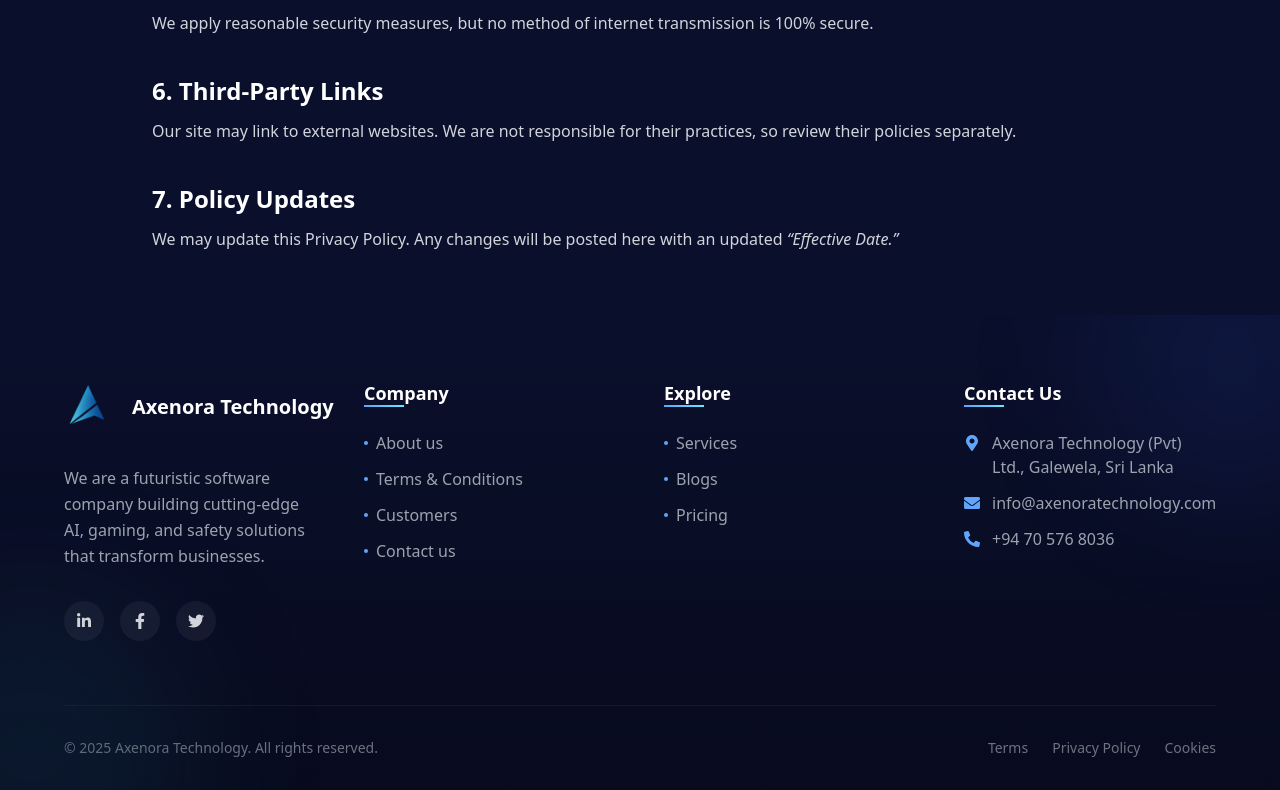
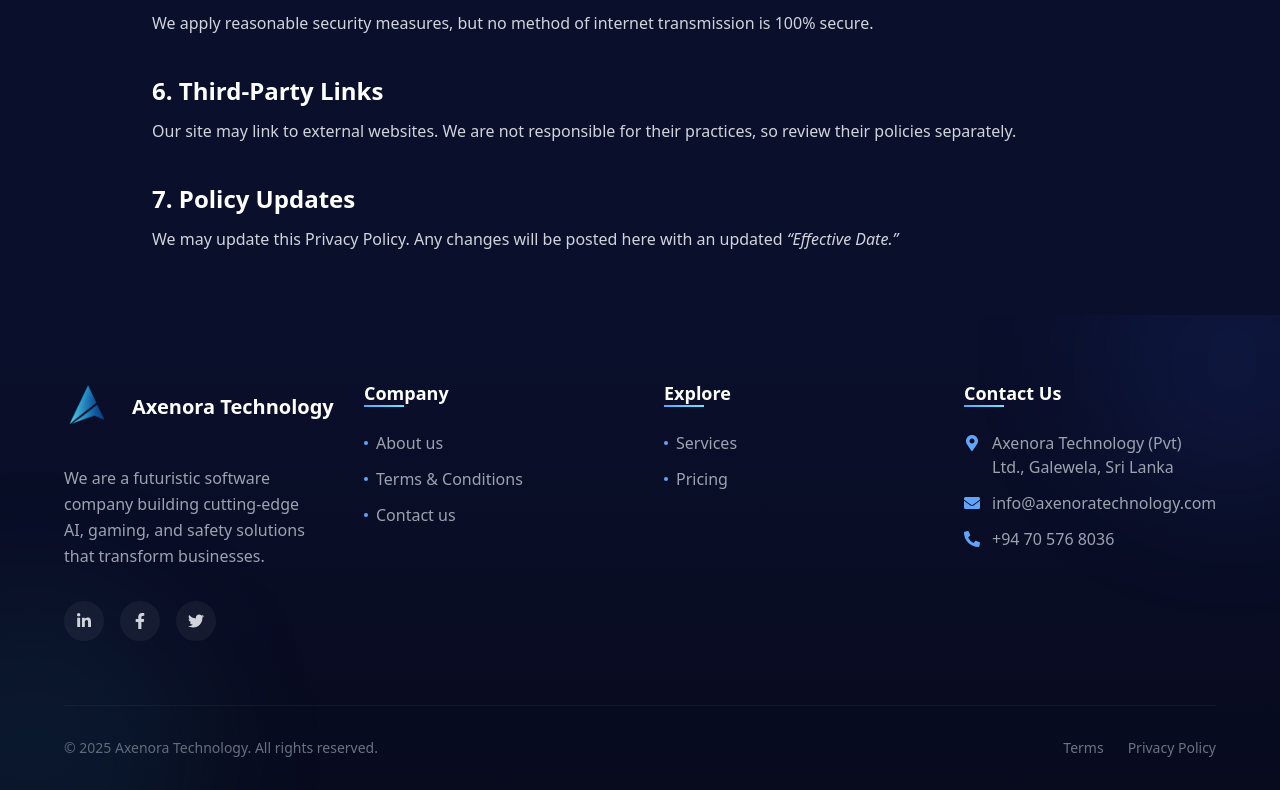
Before and after one commit to axerona/Axenora-Web-Site, a React (Vite) app in the folder frontend/: page /privacy-policy in a window 1280 px wide. Shown: the part 1073-1863 px from the top of the page. Built offline with nearby package versions, Linux system fonts and the light colour scheme.

Commit message:
Fotter Updated

```diff
--- a/frontend/src/components/Footer.jsx
+++ b/frontend/src/components/Footer.jsx
@@ -50,10 +50,10 @@
               <span className="w-1 h-1 bg-blue-400 rounded-full mt-2.5 mr-2 flex-shrink-0 group-hover:scale-125 transition-transform"></span>
               Terms & Conditions
             </Link></li>
-            <li><Link to="/customers" className="text-gray-400 hover:text-white transition-colors flex items-start group">
+            {/* <li><Link to="/customers" className="text-gray-400 hover:text-white transition-colors flex items-start group">
               <span className="w-1 h-1 bg-blue-400 rounded-full mt-2.5 mr-2 flex-shrink-0 group-hover:scale-125 transition-transform"></span>
               Customers
-            </Link></li>
+            </Link></li> */}
             <li><Link to="/contact" className="text-gray-400 hover:text-white transition-colors flex items-start group">
               <span className="w-1 h-1 bg-blue-400 rounded-full mt-2.5 mr-2 flex-shrink-0 group-hover:scale-125 transition-transform"></span>
               Contact us
@@ -71,10 +71,10 @@
               <span className="w-1 h-1 bg-blue-400 rounded-full mt-2.5 mr-2 flex-shrink-0 group-hover:scale-125 transition-transform"></span>
               Services
             </Link></li>
-            <li><Link to="/blogs" className="text-gray-400 hover:text-white transition-colors flex items-start group">
+            {/* <li><Link to="/blogs" className="text-gray-400 hover:text-white transition-colors flex items-start group">
               <span className="w-1 h-1 bg-blue-400 rounded-full mt-2.5 mr-2 flex-shrink-0 group-hover:scale-125 transition-transform"></span>
               Blogs
-            </Link></li>
+            </Link></li> */}
             <li><Link to="/pricing" className="text-gray-400 hover:text-white transition-colors flex items-start group">
               <span className="w-1 h-1 bg-blue-400 rounded-full mt-2.5 mr-2 flex-shrink-0 group-hover:scale-125 transition-transform"></span>
               Pricing
@@ -112,7 +112,6 @@
         <div className="flex space-x-6">
           <Link to="/terms" className="hover:text-white transition-colors">Terms</Link>
           <Link to="/privacy-policy" className="hover:text-white transition-colors">Privacy Policy</Link>
-          <Link to="/cookies" className="hover:text-white transition-colors">Cookies</Link>
         </div>
       </div>
     </footer>
```
